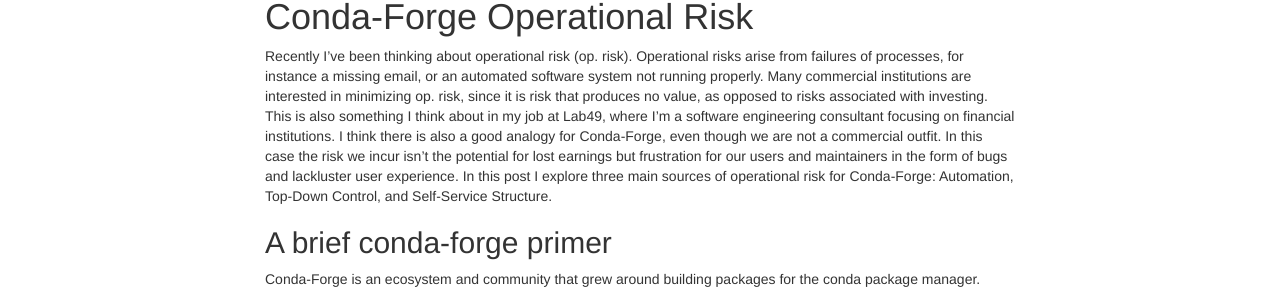
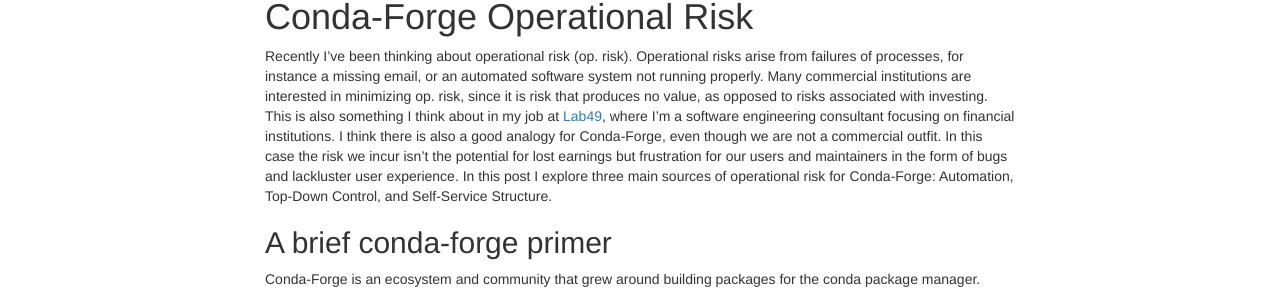
Before and after one commit to conda-forge/blog, a Jekyll site: the page built from _posts/2020-04-19-op-risk.md, in a window 1280 px wide. Shown: the part 221-512 px from the top of the page. Built offline with Jekyll 4.4.1, drawn with Linux system fonts in a browser that asks for light colours; our own code applies the rules of GitHub Pages for plain Markdown files; some of the changed lines change nothing that is shown.

Commit message:
lab49 link

```diff
--- a/_posts/2020-04-19-op-risk.md
+++ b/_posts/2020-04-19-op-risk.md
@@ -3,7 +3,7 @@
 Recently I've been thinking about operational risk (op. risk).
 Operational risks arise from failures of processes, for instance a missing email, or an automated software system not running properly.
 Many commercial institutions are interested in minimizing op. risk, since it is risk that produces no value, as opposed to risks associated with investing.
-This is also something I think about in my job at Lab49, where I'm a software engineering consultant focusing on financial institutions.
+This is also something I think about in my job at [Lab49](https://www.lab49.com/), where I'm a software engineering consultant focusing on financial institutions.
 I think there is also a good analogy for Conda-Forge, even though we are not a commercial outfit.
 In this case the risk we incur isn't the potential for lost earnings but frustration for our users and maintainers in the form of bugs and lackluster user experience.
 In this post I explore three main sources of operational risk for Conda-Forge: Automation, Top-Down Control, and Self-Service Structure.
```
